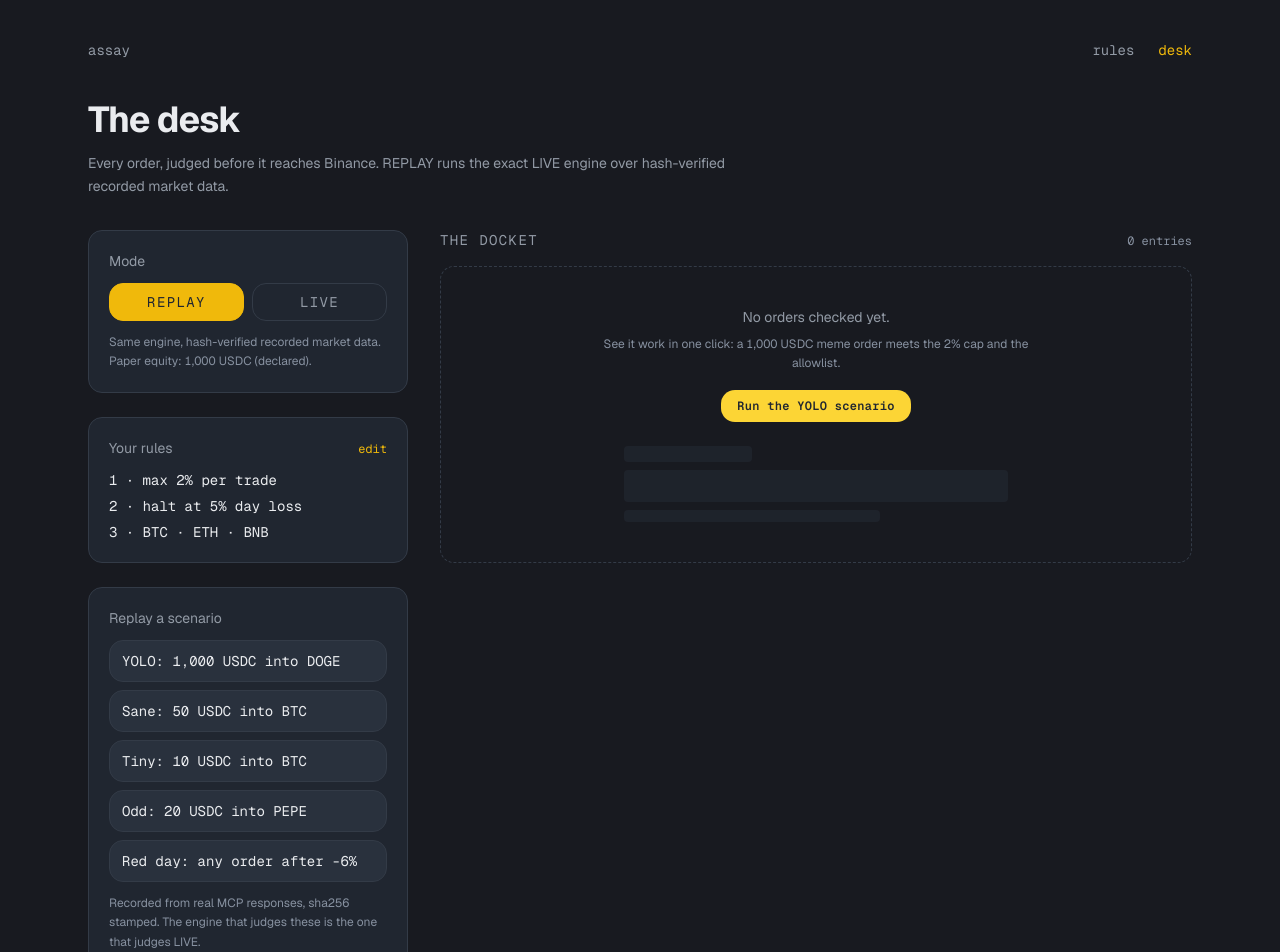
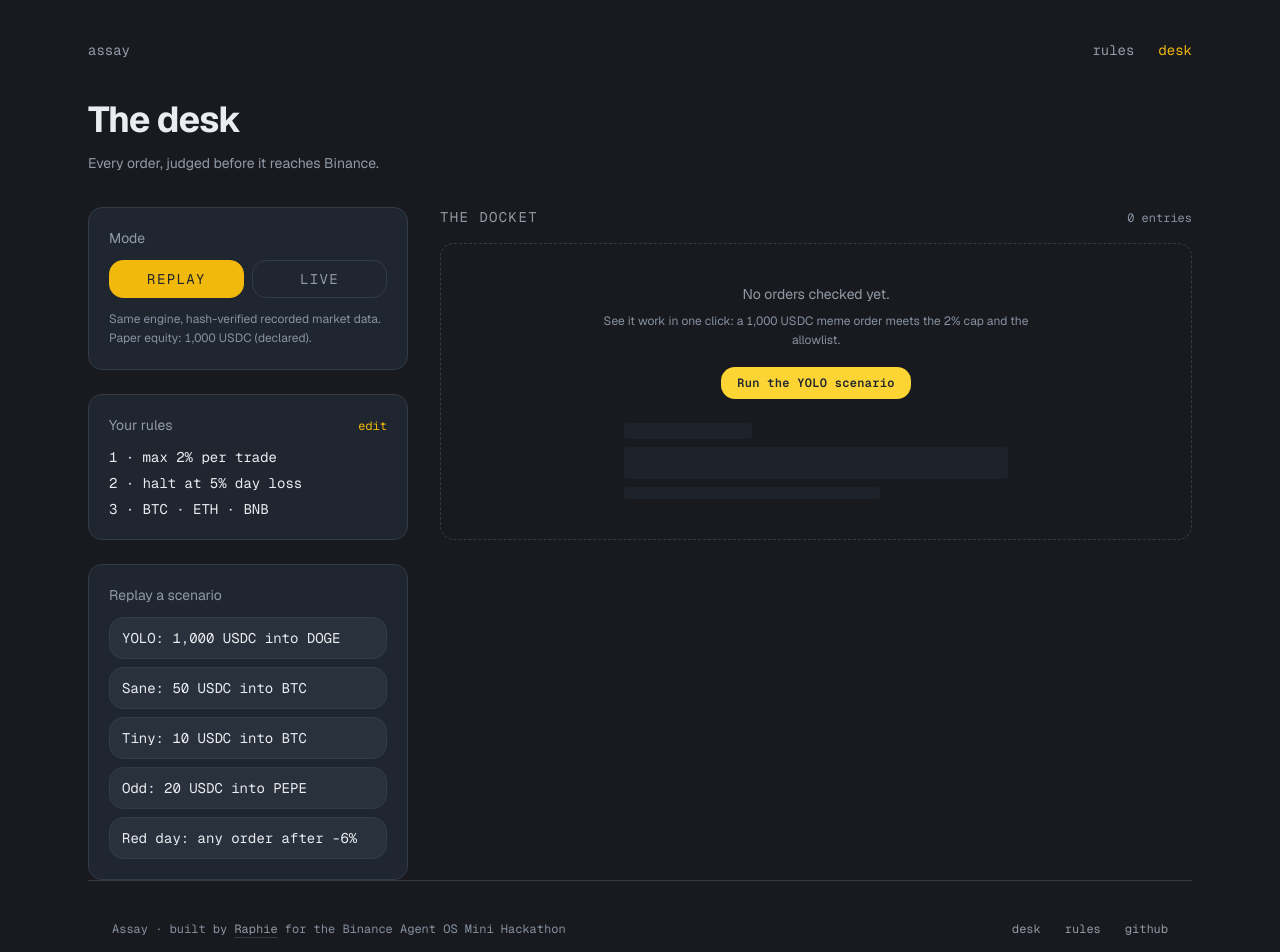
Before and after one commit to A-Raphie/Assay, a Next.js app: page /desk in a window 1280 px wide. Shown: the top 952 px of the page. Built offline with nearby package versions, Linux system fonts and the light colour scheme.

Commit message:
dedup pass: bottom CTA removed (try-box IS the demo), hero CTA anchors to #try, third replay-fact restatement cut from desk, subtitle trimmed, FAQ 'what happens when a rule fires' replaced with an information-adding question

```diff
--- a/src/app/desk/page.tsx
+++ b/src/app/desk/page.tsx
@@ -23,8 +23,7 @@ export default function DeskPage() {
 
       <h1 className="mt-10 text-4xl font-bold tracking-tight">The desk</h1>
       <p className="mt-3 max-w-2xl text-sm leading-relaxed text-ink-2">
-        Every order, judged before it reaches Binance. REPLAY runs the exact LIVE engine over
-        hash-verified recorded market data.
+        Every order, judged before it reaches Binance.
       </p>
 
       <div className="mt-8">
--- a/src/app/page.tsx
+++ b/src/app/page.tsx
@@ -44,10 +44,10 @@ export default function FrontDoor() {
           </p>
           <div className="mt-8 flex flex-wrap items-center gap-4">
             <Link
-              href="/desk"
+              href="#try"
               className="rounded-card bg-accent-bright px-6 py-3 font-mono text-sm font-semibold tracking-wide text-on-accent transition-all duration-150 hover:bg-accent hover:shadow-[0_0_20px_var(--glow-accent)] active:scale-[0.98]"
             >
-              Judge an order now
+              Judge an order here
             </Link>
             <Link href="/rules" className="font-mono text-sm text-accent hover:underline">
               set your rules first
@@ -83,7 +83,7 @@ export default function FrontDoor() {
       </section>
 
       {/* Try box: do the one job in five seconds */}
-      <section className="border-t border-line py-16">
+      <section id="try" className="border-t border-line py-16 scroll-mt-6">
         <h2 className="font-mono text-sm tracking-widest text-ink-2">DO THE ONE JOB RIGHT HERE</h2>
         <div className="mt-6">
           <TryBox />
@@ -183,7 +183,7 @@ export default function FrontDoor() {
             ["Can Assay move my funds?", "No. It holds no keys and takes no custody: it rides the binance mcp server's permission model, where the withdrawal scope does not exist. LIVE verdicts stop before the execute call."],
             ["Is the REPLAY data real?", "Yes: recorded MCP responses, sha256-stamped, re-verified on every load. The only declared number is the paper equity, and it says so on screen."],
             ["Which agents work with it?", "Any of them. Claude Code, Codex, ChatGPT, VS Code: if it speaks MCP, its orders can be judged. Assay is a check, not a framework."],
-            ["What happens when a rule fires?", "The order is resized, blocked, or halted, and the docket card cites the rule in your own words with the transcript hash attached."],
+            ["What do I need to run it?", "A Binance account with an Agentic sub-account and any MCP-speaking agent. The rules live in your browser; nothing to deploy, nothing to install server-side."],
           ].map(([q, a]) => (
             <div key={q} className="grid gap-1.5">
               <dt className="text-sm font-semibold text-ink">{q}</dt>
@@ -193,17 +193,6 @@ export default function FrontDoor() {
         </dl>
       </section>
 
-      {/* Bottom CTA */}
-      <section className="border-t border-line py-16 text-center">
-        <p className="text-2xl font-semibold tracking-tight">See it judge an order in twenty seconds.</p>
-        <Link
-          href="/desk"
-          className="mt-6 inline-block rounded-card bg-accent-bright px-6 py-3 font-mono text-sm font-semibold tracking-wide text-on-accent transition-all duration-150 hover:bg-accent hover:shadow-[0_0_20px_var(--glow-accent)] active:scale-[0.98]"
-        >
-          Enter the desk
-        </Link>
-      </section>
-
       {/* Footer */}
       <SiteFooter />
     </main>
--- a/src/components/Desk.tsx
+++ b/src/components/Desk.tsx
@@ -240,9 +240,6 @@ export function Desk() {
                 </button>
               ))}
             </div>
-            <p className="mt-3 text-xs leading-relaxed text-ink-3">
-              Recorded from real MCP responses, sha256 stamped. The engine that judges these is the one that judges LIVE.
-            </p>
           </section>
         )}
       </aside>
```
